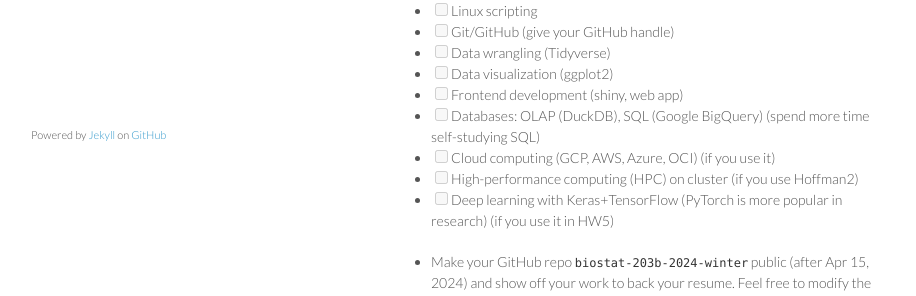
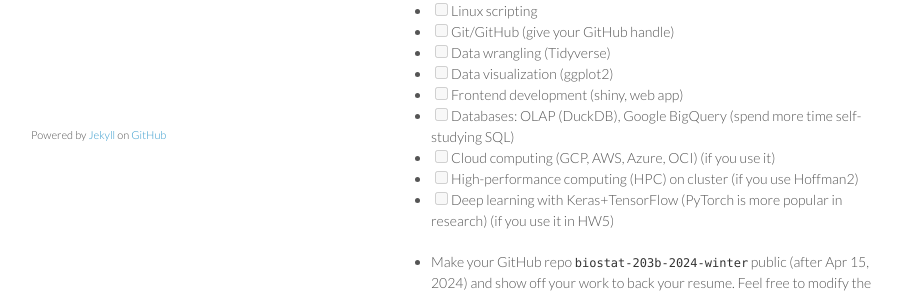
Before and after one commit to ucla-biostat-203b/2024winter, a Jekyll site: the page built from _posts/2024-03-12-lec1.md, in a window 1280 px wide. Shown: the part 686-982 px from the top of the page, without its empty margins (179-1095 px from the left). Built offline with Jekyll 4.4.1, drawn with Linux system fonts in a browser that asks for light colours; comment, search, counter and statistics services are not loaded.

Commit message:
update url

```diff
--- a/_posts/2024-03-12-lec1.md
+++ b/_posts/2024-03-12-lec1.md
@@ -11,7 +11,7 @@
 ## Where are we now?
 
 <p align="center">
-<img src="https://ucla-biostat-203b.github.io/2023winter/slides/12-dbplyr/data-scientist-datacamp.jpg">
+<img src="https://ucla-biostat-203b.github.io/2024winter/slides/12-dbplyr/data-scientist-datacamp.jpg">
 </p>
 
 ## Checklist on your resume
@@ -23,7 +23,7 @@
 - [ ] Data wrangling (Tidyverse)
 - [ ] Data visualization (ggplot2)
 - [ ] Frontend development (shiny, web app)
-- [ ] Databases: OLAP (DuckDB), SQL (Google BigQuery) (spend more time self-studying SQL)
+- [ ] Databases: OLAP (DuckDB), Google BigQuery (spend more time self-studying SQL)
 - [ ] Cloud computing (GCP, AWS, Azure, OCI) (if you use it)
 - [ ] High-performance computing (HPC) on cluster (if you use Hoffman2)
 - [ ] Deep learning with Keras+TensorFlow (PyTorch is more popular in research) (if you use it in HW5)
```
